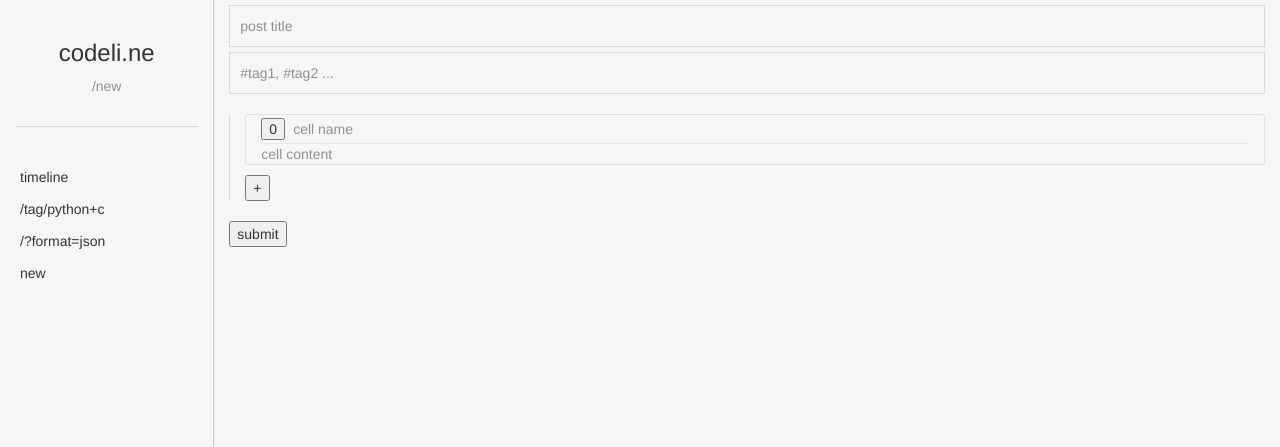
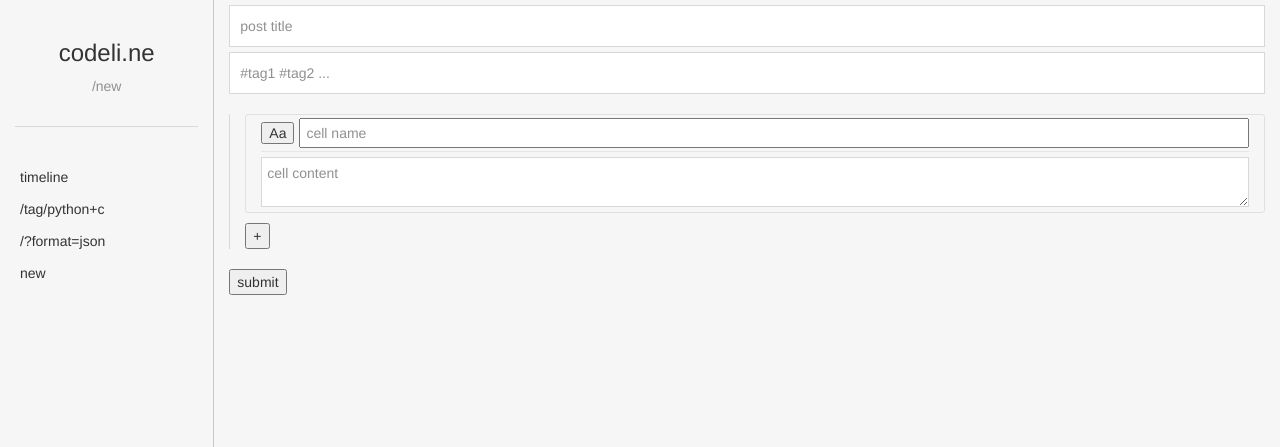
Before and after one commit to murtaza64/codeline, a Django app: page /new/ in a window 1280 px wide. Shown: the top 447 px of the page. Run offline with Django 3.2, Linux system fonts and the light colour scheme; some libraries are stand-ins or nearby versions.

Commit message:
Working implementation of /new
Can submit a post through /new. Author defaults to murtaza64 as login
not implemented yet.

```diff
--- a/mysite/timeline/static/timeline/new.js
+++ b/mysite/timeline/static/timeline/new.js
@@ -1,14 +1,47 @@
 cellinput_html = '\
-<div class="container-fluid cellfield">\
+<div class="container-fluid cellfield" >\
   <div class="cellinputmeta">\
     <table><tr>\
-    <td><button class="cellinputtype">0</button></td>\
-    <td style="width: 100%"><div class="newfield cellinputname">cell name</div></td>\
-  </tr></table>\
+      <td><button class="cellinputtype">Aa</button></td>\
+      <td style="width: 100%; padding-left:5px">\
+        <input type=text value="cell name" class="newfield cellinputname">\
+      </td>\
+    </tr></table>\
   </div>\
-  <div class="newfield cellinputcontent">cell content</div>\
+  <textarea rows=2 class="newfield cellinputcontent" value="cell content"></textarea>\
 </div>\
 '
+// using jQuery
+function getCookie(name) {
+    var cookieValue = null;
+    if (document.cookie && document.cookie !== '') {
+        var cookies = document.cookie.split(';');
+        for (var i = 0; i < cookies.length; i++) {
+            var cookie = jQuery.trim(cookies[i]);
+            // Does this cookie string begin with the name we want?
+            if (cookie.substring(0, name.length + 1) === (name + '=')) {
+                cookieValue = decodeURIComponent(cookie.substring(name.length + 1));
+                break;
+            }
+        }
+    }
+    return cookieValue;
+}
+
+var csrftoken = getCookie('csrftoken');
+
+function csrfSafeMethod(method) {
+    // these HTTP methods do not require CSRF protection
+    return (/^(GET|HEAD|OPTIONS|TRACE)$/.test(method));
+}
+$.ajaxSetup({
+    beforeSend: function(xhr, settings) {
+        if (!csrfSafeMethod(settings.type) && !this.crossDomain) {
+            xhr.setRequestHeader("X-CSRFToken", csrftoken);
+        }
+    }
+});
+
 function add_cell(){
   var cellinputs = $("#cellinputs")[0];
   cellinputs.innerHTML += cellinput_html;
@@ -23,10 +56,10 @@ $(function(){
   setup_inputs()
   $('#submit').click(function(){
     post = {}
-    post.title = $('#titlefield')[0].innerHTML;
-    post.tagstring = $('#tagfield')[0].innerHTML;
+    post.title = $('#titlefield')[0].value;
+    post.tagstring = $('#tagfield')[0].value;
     post.author = 'murtaza64' //TODO fix, uh, this whole thing
-    post.body = [];
+    post.cells = [];
     var cellfields = $('.cellfield');
     var cellinputnames = $('.cellinputname');
     var cellinputcontents = $('.cellinputcontent');
@@ -34,55 +67,80 @@ $(function(){
     for (var i = 0; i < cellfields.length; i++){
       cell = {}
       cellfield = cellfields[i]
-      cell.title = cellinputnames[i].innerHTML
-      cell.body = cellinputcontents[i].innerHTML
-      cell.type = +cellinputtypes[i].innerHTML
+      cell.title = cellinputnames[i].value;
+      cell.content = cellinputcontents[i].value;
+      if (this.innerHTML == 'Aa'){
+        cell.type = 0;
+      } else if (this.innerHTML == 'MD'){
+        cell.type = 1;
+      } else {
+        cell.type = 2;
+      }
       cell.lang = null
-      post.body.push(cell)
+      post.cells.push(cell)
     }
     console.log(post)
     $.ajax({
-      //TODO
-    })
+      method : "POST",
+      data: JSON.stringify(post),
+
+        //{post: post,
+        //csrfmiddlewaretoken: $('input[name=csrfmiddlewaretoken]').val()},
+
+      contentType: 'application/json',
+      processData: false,
+      success: function(){
+        console.log("ajax success");
+      },
+      error: function(){
+        console.log("ajax failure");
+      }
+    });
   });
 });
 
 function setup_inputs(){
-  $('.newfield').prop('contenteditable',true);
+  //$('.newfield').prop('contenteditable',true);
   $('.cellinputtype').click(function(){
-    if (this.innerHTML == '0'){
-      this.innerHTML = 1;
-    } else if (this.innerHTML == '1'){
-      this.innerHTML = 2;
+    var i = $('.cellinputtype').index(this)
+    if (this.innerHTML == 'Aa'){
+      this.innerHTML = 'MD';
+    } else if (this.innerHTML == 'MD'){
+      this.innerHTML = '{}';
+      $('.cellinputcontent')[i].style.fontFamily = "Consolas,monospace";
+      this.style.fontFamily = "Consolas,monospace";
     } else {
-      this.innerHTML = 0;
+      this.innerHTML = 'Aa';
+      $('.cellinputcontent')[i].style.fontFamily = "inherit";
+      this.style.fontFamily = "inherit";
     }
   });
-  function focus_inputs(plchldr){
-    f = function(){
-      if (this.innerHTML == plchldr){
-        this.innerHTML = "";
+  $('textarea').each(function () { //from Obsidian on StackOverflow
+      this.setAttribute('style', 'height:' + (this.scrollHeight) + 'px;overflow-y:hidden;');
+  }).on('input', function () {
+      this.style.height = 'auto';
+      this.style.height = (this.scrollHeight) + 'px';
+  });
+
+
+  function setup_placeholder(selector, plchldr){
+    $(selector).focus(function(){
+      if (this.value == plchldr){
+        this.value = "";
       }
       $(this).css('color', 'inherit');
-    }
-    return f;
+    });
+    $(selector).focusout(function(){
+      if (this.value == ""){
+        $(this).css('color', '#909090');
+        this.value = plchldr;
+      }
+    });
+    $(selector).val(plchldr);
   }
-  function unfocus_inputs(plchldr){
-    f = function(){
-      if (this.innerHTML == ''){
-        $(this).css('color', '#909090');
-        this.innerHTML = plchldr;
-      }
-    }
-    return f;
-  }
-  $('#titlefield').focus(focus_inputs("post title"));
-  $('#tagfield').focus(focus_inputs("#tag1, #tag2 ..."));
-  $('.cellinputname').focus(focus_inputs("cell name"));
-  $('.cellinputcontent').focus(focus_inputs("cell content"));
 
-  $('#titlefield').focusout(unfocus_inputs("post title"));
-  $('#tagfield').focusout(unfocus_inputs("#tag1, #tag2 ..."));
-  $('.cellinputname').focusout(unfocus_inputs("cell name"));
-  $('.cellinputcontent').focusout(unfocus_inputs("cell content"));
+  setup_placeholder("#titlefield", "post title");
+  setup_placeholder("#tagfield", "#tag1 #tag2 ...");
+  setup_placeholder(".cellinputname", "cell name");
+  setup_placeholder(".cellinputcontent", "cell content");
 }
--- a/mysite/timeline/static/timeline/styles.css
+++ b/mysite/timeline/static/timeline/styles.css
@@ -47,10 +47,18 @@ td{
 }
 
 
-.newfield.text, .newfield.tags{
+.newfield.title, .newfield.tags{
   padding: 10px;
   margin-top: 5px;
   border: 1px solid #d8d8d8;
+  width:100%;
+}
+textarea.newfield.cellinputcontent{
+  border: 1px solid #d8d8d8;
+  padding: 5px;
+  margin: 5px 0;
+  width: 100%;
+  resize: vertical
 }
 .newfield{
     color: #909090;
@@ -71,11 +79,11 @@ td{
   font-size: inherit;
 }
 .cellinputmeta td{
-    padding: 3px 0px;
+  padding: 3px 0px;
 }
-.cellinputname{
+.newfield.cellinputname{
   width: 100%;
-  padding-left: 8px;
+  padding: 5px;
 }
 .cellinputtype{
   /*border: 1px solid #e6e6e6;*/
--- a/mysite/timeline/templates/timeline/new.html
+++ b/mysite/timeline/templates/timeline/new.html
@@ -1,6 +1,7 @@
 {% extends "timeline/header.html" %}
 {% block head %}
   {% load staticfiles %}
+  <!--<script type="text/javascript"> window.CSRF_TOKEN = "{% csrf_token %}"; </script>-->
   <script src="{% static 'timeline/new.js' %}"></script>
 {% endblock %}
 {% block lefttitle %}
@@ -11,19 +12,22 @@
   {% include 'timeline/includes/sidebarlinks.html' %}
 {% endblock %}
 {% block content %}
-  <div class="newfield text" id="titlefield">post title</div>
-  <div class="newfield tags" id="tagfield">#tag1, #tag2 ...</div>
-  <br>
+  {% csrf_token %}
+  <input type="text" class="newfield title" id="titlefield">
+  <input type="text" class="newfield tags" id="tagfield">
+  <br><br>
   <div class="container-fluid cellfield_container">
     <div id="cellinputs">
       <div class="container-fluid cellfield" >
         <div class="cellinputmeta">
           <table><tr>
-          <td><button class="cellinputtype">0</button></td>
-          <td style="width: 100%"><div class="newfield cellinputname">cell name</div></td>
-        </tr></table>
+            <td><button class="cellinputtype">Aa</button></td>
+            <td style="width: 100%; padding-left:5px">
+              <input type=text value="cell name" class="newfield cellinputname">
+            </td>
+          </tr></table>
         </div>
-        <div class="newfield cellinputcontent">cell content</div>
+        <textarea rows=2 class="newfield cellinputcontent" value="cell content"></textarea>
       </div>
       <!--<div style="margin-top:-10px;"></div>-->
     </div>
--- a/mysite/timeline/views.py
+++ b/mysite/timeline/views.py
@@ -5,8 +5,12 @@ from django.views.generic.base import TemplateResponseMixin
 from timeline.models import Post, Tag
 from django.contrib.auth.models import User
 from django.core import serializers
+from django.template import RequestContext
+from django.middleware.csrf import get_token
 import json, re
+import datetime
 from markdown2 import markdown
+
 
 def assemble_post(post):
     '''
@@ -15,20 +19,28 @@ def assemble_post(post):
     of cell dicts).
     '''
     #print(post.body)
-    body_dict = json.loads(post.body)
+    if post.body:
+        body_dict = json.loads(post.body)
     #print(body_dict)
-    cells = [c for c in body_dict['cells']]
-    for cell in cells:
-        t = cell['content']
-        if cell['type'] == 1:
-            t = markdown(t)
-            #print(t)
-        if cell['type'] == 0:
-            #print(t)
-            t = re.sub(r'\n', '<br>', t)
-            #print(t)
-        cell['content'] = t
-    tags = post.tags.all().order_by('name', '-lang')
+        try:
+            cells = [c for c in body_dict['cells']]
+        except KeyError:
+            cells = [dict(type=0, content='empty post')]
+        for cell in cells:
+            t = cell['content']
+            if cell['type'] == 1:
+                t = markdown(t)
+                #print(t)
+            if cell['type'] == 0:
+                #print(t)
+                t = re.sub(r'\n', '<br>', t)
+                #print(t)
+            cell['content'] = t
+    else:
+        cells = [dict(type=0, content='empty post')]
+
+    tags = post.tags.all().order_by('-lang', 'name')
+    print(tags)
     send_post = {'id': post.id, 'title': post.title, 'author': post.author,
         'date': post.date, 'tags': tags, 'body': enumerate(cells)}
     #print('assembled post')
@@ -132,9 +144,40 @@ class NewPostView(TemplateView):
         context = super(NewPostView, self).get_context_data(**kwargs)
         context['subtitle'] = '/new'
         context['title'] = 'new post | codeli.ne'
+        c = RequestContext(self.request)
+        print(context)
+        print(c)
         return context
     def post(self, request, *args, **kwargs):
         newpost = Post()
+        postdict = json.loads(str(request.body, 'utf-8'))
+        try:
+            newpost.author = User.objects.get(username=postdict['author'])
+            newpost.title = postdict['title']
+            newpost.date = datetime.datetime.now()
+        except Exception as e:
+            print('SOME VALIDATION ERROR')
+            print(e)
+            return JsonResponse(dict(error='true'))
+        newpost.save()
+        tags = postdict['tagstring'].split()
+        print(tags)
+        for tag in tags:
+            try:
+                tag = ''.join([c for c in tag if c in 'abcdefghijklmnopqrstuvwxyz1234567890-_.'])
+                tag_obj = Tag.objects.get(name=tag)
+            except Tag.DoesNotExist:
+                tag_obj = Tag()
+                tag_obj.name = tag
+                tag_obj.save()
+            newpost.tags.add(tag_obj)
+            print(tag)
+        print(postdict['cells'])
+        body = dict(cells=postdict['cells'])
+        newpost.body = json.dumps(body)
+        print(newpost)
+        newpost.save()
+        return JsonResponse(dict(a='b'))
 
 
 #TODO:40 tags, ajax/live page updates
```
Also changed, not shown: mysite/db.sqlite3.
